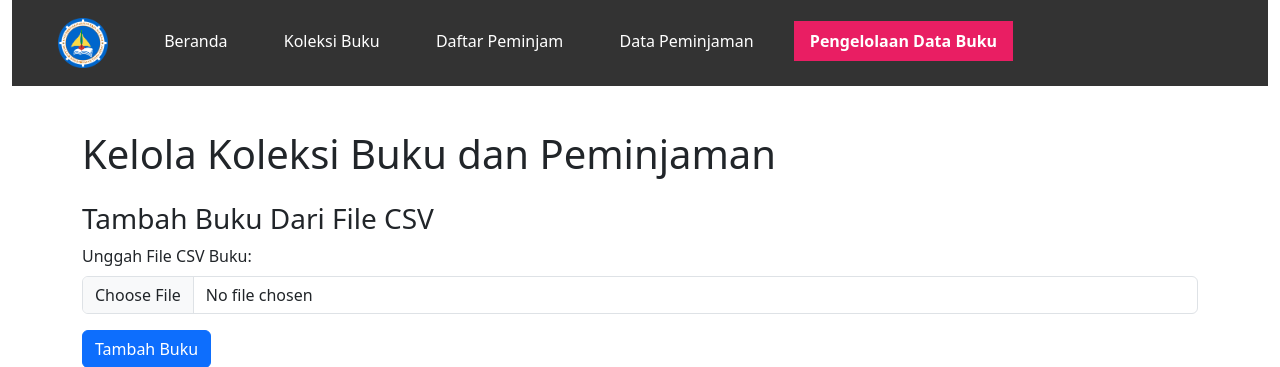
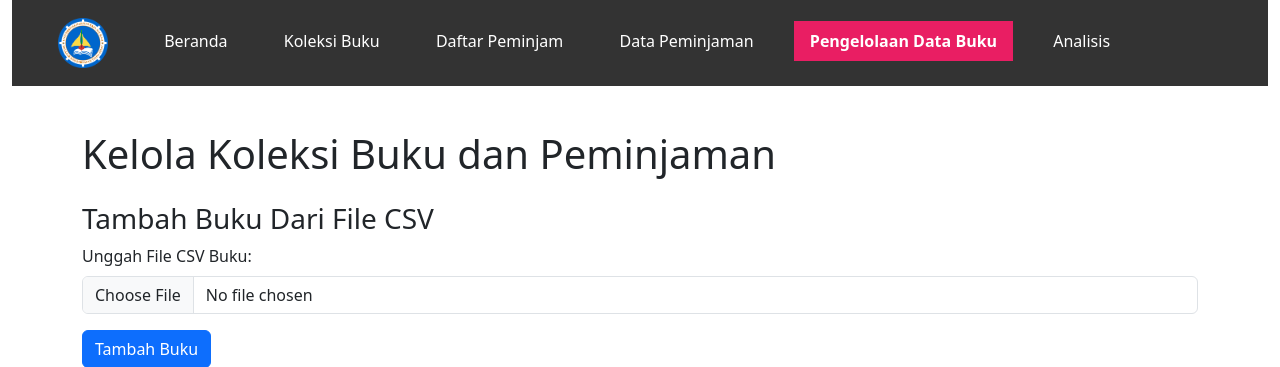
Before and after one commit to Mellias/peminjaman_perpustakaan, a PHP site: page /add.php in a window 1280 px wide. Shown: the top 367 px of the page. Run offline with PHP 8.4, Linux system fonts and the light colour scheme.

Commit message:
Add files via upload

```diff
--- a/includes/navbar.php
+++ b/includes/navbar.php
@@ -8,6 +8,7 @@
     <a href="anggota.php" class="<?= basename($_SERVER['PHP_SELF']) == 'anggota.php' ? 'active' : '' ?>">Daftar Peminjam</a>
     <a href="peminjaman.php" class="<?= basename($_SERVER['PHP_SELF']) == 'peminjaman.php' ? 'active' : '' ?>">Data Peminjaman</a>
     <a href="add.php" class="<?= basename($_SERVER['PHP_SELF']) == 'add.php' ? 'active' : '' ?>">Pengelolaan Data Buku</a>
+    <a href="analisis.php" class="<?= basename($_SERVER['PHP_SELF']) == 'analisis.php' ? 'active' : '' ?>">Analisis</a>
 </div>
 </nav>
 
```
